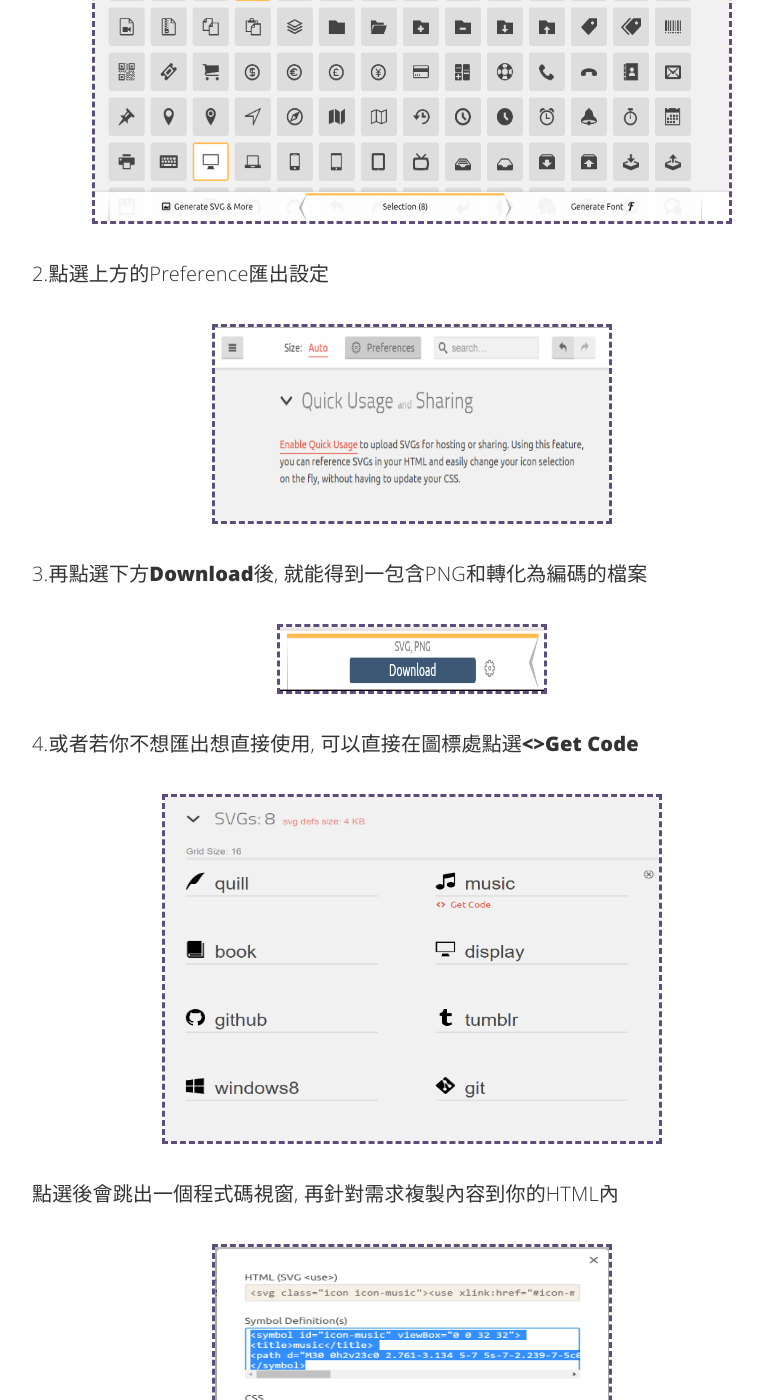
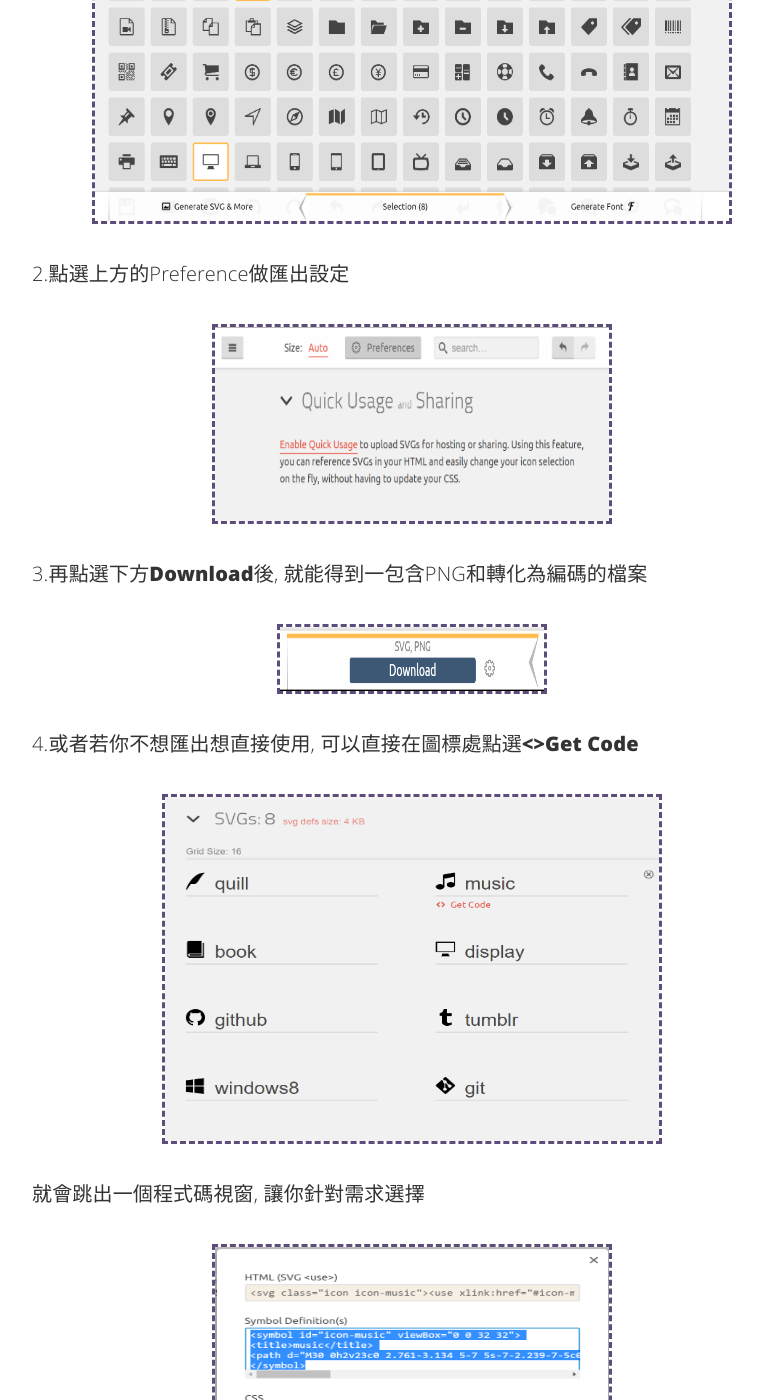
Before and after one commit to gitmaruneko/MaruWrite, a Jekyll site: the page built from _posts/2017-04-22-addSVGIcon.md, in a window 1280 px wide and 1400 px high, scrolled down 1372 px. Shown: the whole window, without its empty margins (228-991 px from the left). Built offline with Jekyll 4.4.1, drawn with Linux system fonts in a browser that asks for light colours; comment, search, counter and statistics services are not loaded; some of the changed text lies outside the part shown.

Commit message:
Modify content

```diff
--- a/_posts/2017-04-22-addSVGIcon.md
+++ b/_posts/2017-04-22-addSVGIcon.md
@@ -42,7 +42,7 @@ serie:
 <figure class="foto-legenda">
 	<img src="{{"/assets/img/maruIMG/0422/00-1.png"}}"  width="640" height="400" style="border:3px #5d4d7a dashed;">
 </figure>
-2.點選上方的Preference匯出設定<br />
+2.點選上方的Preference做匯出設定<br />
 <figure class="foto-legenda">
 	<img src="{{"/assets/img/maruIMG/0422/00-2.png"}}"  width="400" height="200" style="border:3px #5d4d7a dashed;">
 </figure>
@@ -57,7 +57,7 @@ serie:
 	<img src="{{"/assets/img/maruIMG/0422/02.png"}}"  width="500" height="350" style="border:3px #5d4d7a dashed;">
 </figure>
 
-點選後會跳出一個程式碼視窗, 再針對需求複製內容到你的HTML內
+就會跳出一個程式碼視窗, 讓你針對需求選擇
 <figure class="foto-legenda">
 	<img src="{{"/assets/img/maruIMG/0422/03.png"}}"  width="400" height="300" style="border:3px #5d4d7a dashed;">
 </figure>
```
Also changed, not shown: other parts of _posts/2017-04-22-addSVGIcon.md (+1 -1 lines).
